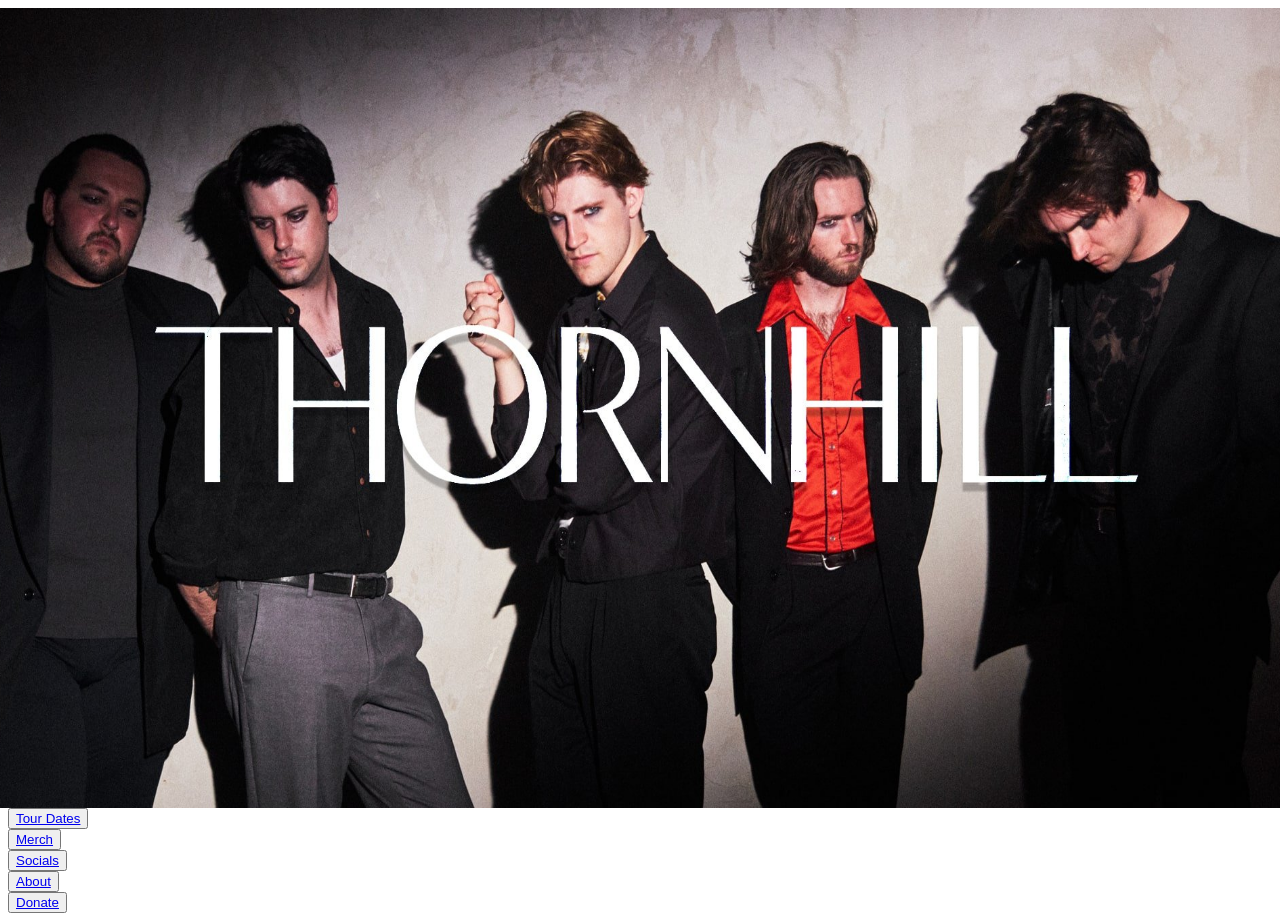
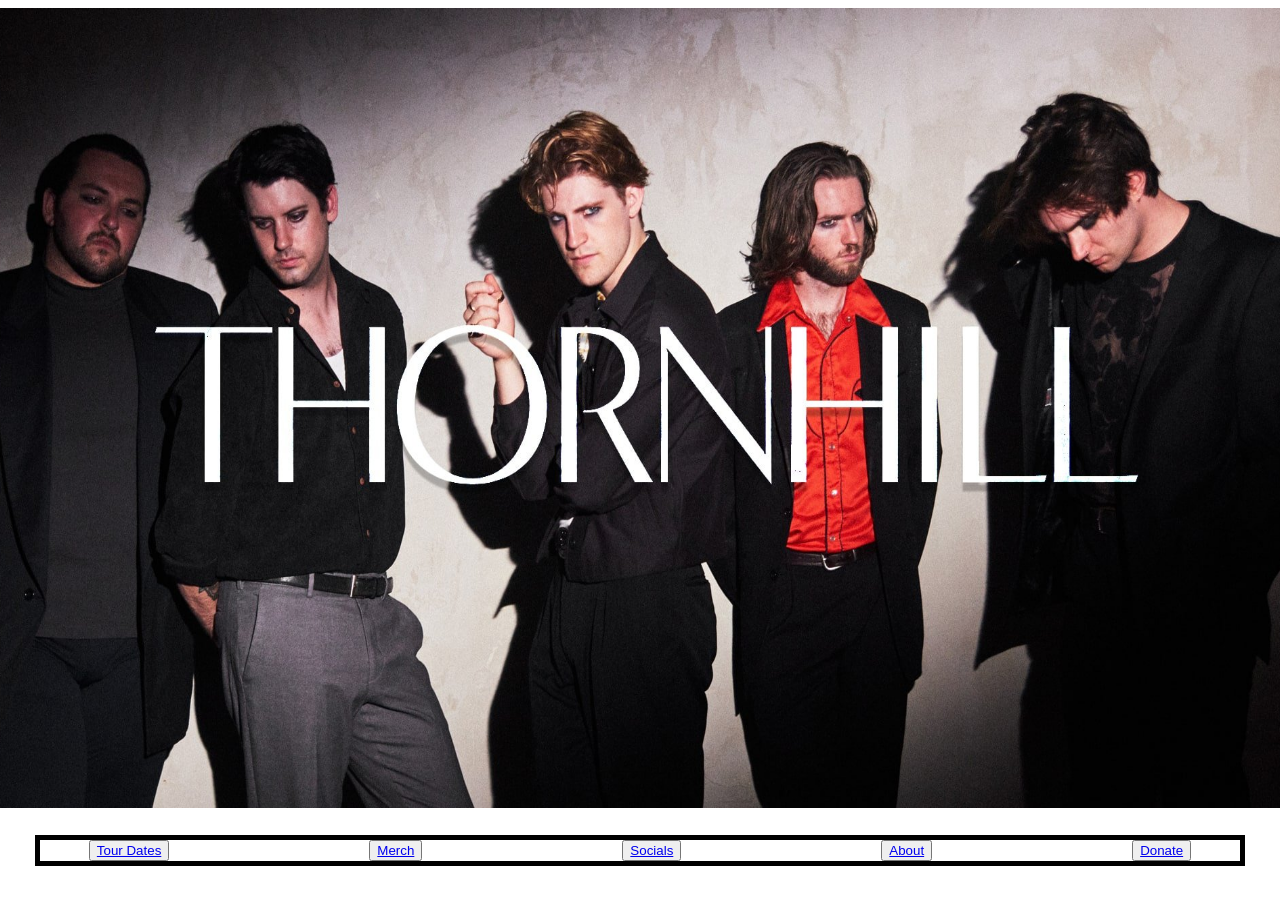
Before and after one commit to puppycat22/thornhill, a plain HTML site: page index.html in a window 1280 px wide. After the commit the page ends 893 px from the top, so only its background shows below. Drawn offline with Linux system fonts and the light colour scheme.

Commit message:
added link characteristics

```diff
--- a/stylesheet.css
+++ b/stylesheet.css
@@ -16,3 +16,19 @@
     background-color: black;
     text-align: center;
 }
+
+.link-container {
+    outline: 5px solid black;
+    display: flex;
+    justify-content:space-around;
+    align-items: center;
+    max-height: fit-content;
+    margin: 32px;
+    height: 100px;
+    gap: 8px;
+}
+
+.links {
+    display: flex;
+    gap: 200px;
+ }
```
